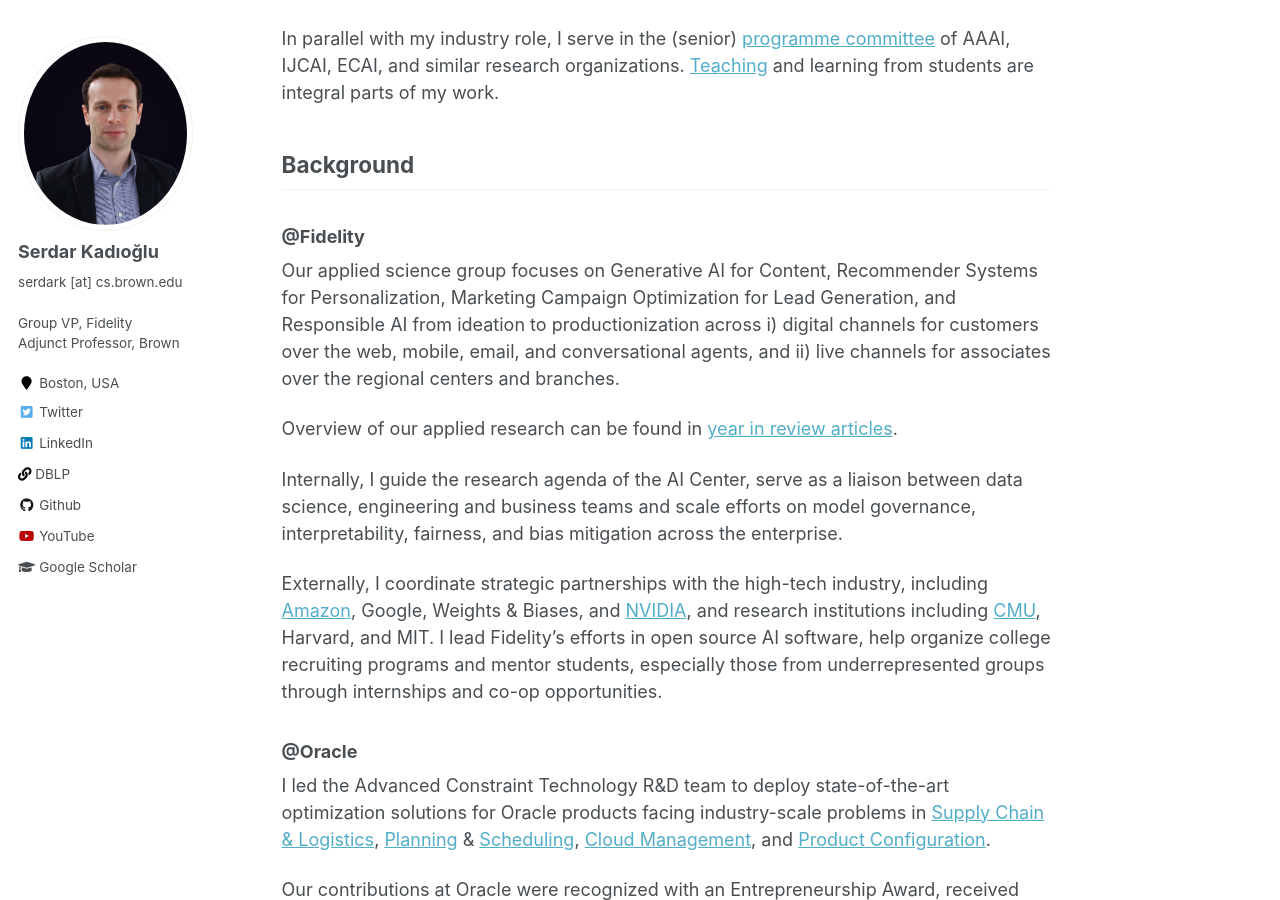
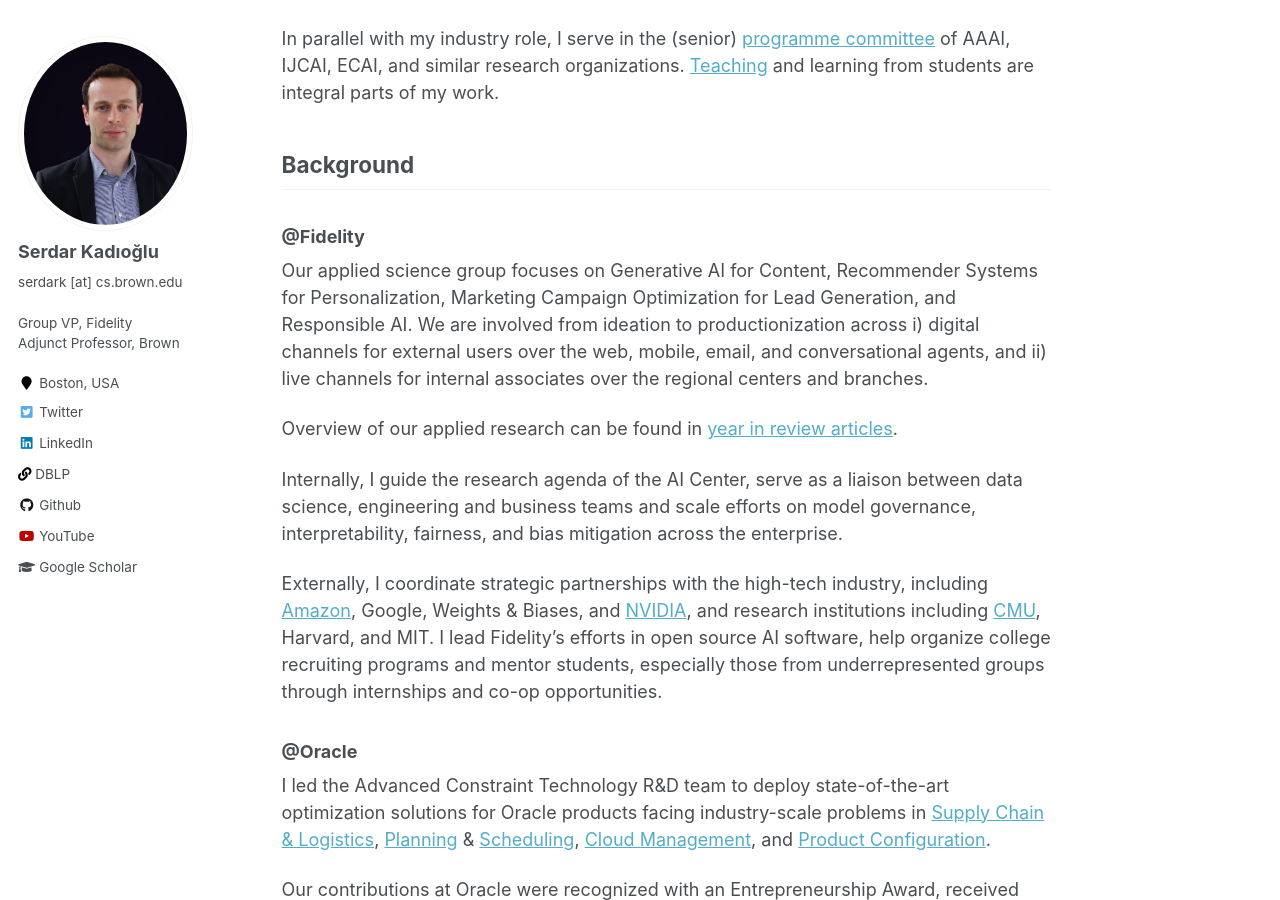
Before and after one commit to skadio/skadio.github.io, a Jekyll site: the page built from _pages/about.md, in a window 1280 px wide and 900 px high, scrolled down 371 px. Built offline with Jekyll 4.4.1, drawn with Linux system fonts in a browser that asks for light colours.

Commit message:
Update about.md

```diff
--- a/_pages/about.md
+++ b/_pages/about.md
@@ -18,7 +18,7 @@ In parallel with my industry role, I serve in the (senior) [programme committee]
 
 ### @Fidelity
 
-Our applied science group focuses on Generative AI for Content, Recommender Systems for Personalization, Marketing Campaign Optimization for Lead Generation, and Responsible AI from ideation to productionization across i) digital channels for customers over the web, mobile, email, and conversational agents, and ii) live channels for associates over the regional centers and branches.
+Our applied science group focuses on Generative AI for Content, Recommender Systems for Personalization, Marketing Campaign Optimization for Lead Generation, and Responsible AI. We are involved from ideation to productionization across i) digital channels for external users over the web, mobile, email, and conversational agents, and ii) live channels for internal associates over the regional centers and branches.
 
 Overview of our applied research can be found in [year in review articles](https://www.linkedin.com/in/serdark/recent-activity/articles/).
 
```
